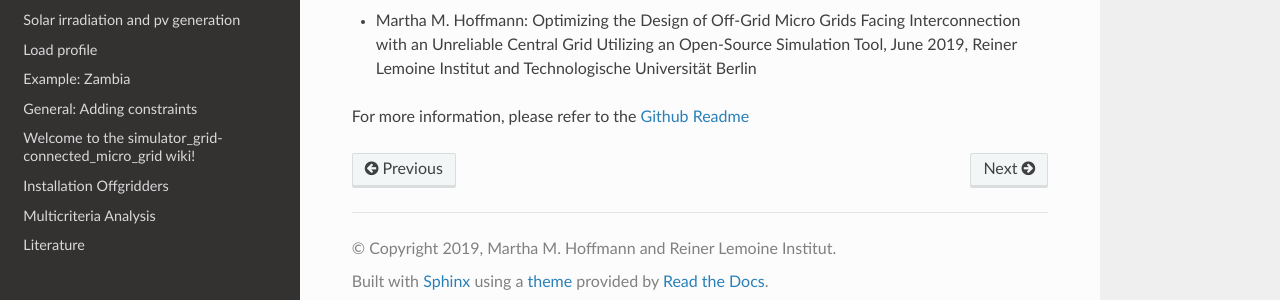
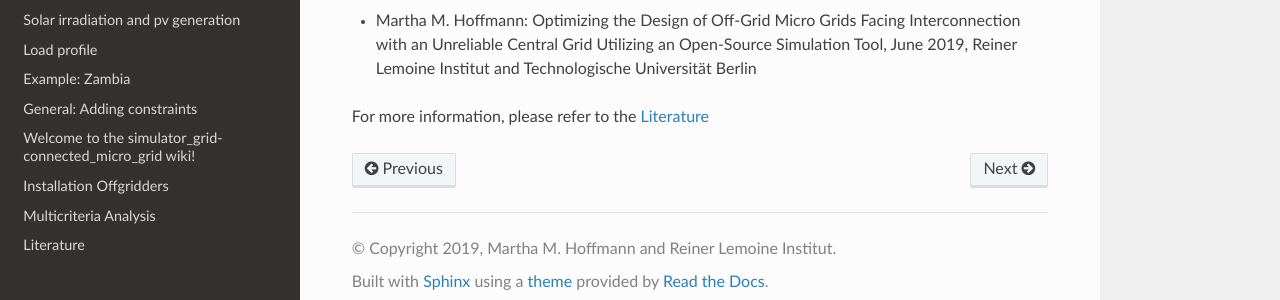
Before and after one commit to rl-institut/offgridders, a Sphinx documentation site: the page built from docs/Home.rst, in a window 1280 px wide and 900 px high, scrolled down 1677 px. Shown: the part 582-882 px from the top of the window. Built offline with Sphinx 7.4.7 and the Read the Docs theme 2.0.0, drawn with Linux system fonts in a browser that asks for light colours.

Commit message:
Add Literature link to Home.rst

```diff
--- a/docs/Home.rst
+++ b/docs/Home.rst
@@ -84,4 +84,4 @@ This description is largely based upon the methodology chapter of Martha Hoffman
 
 * Martha M. Hoffmann: Optimizing the Design of Off-Grid Micro Grids Facing Interconnection with an Unreliable Central Grid Utilizing an Open-Source Simulation Tool, June 2019, Reiner Lemoine Institut and Technologische Universität Berlin
 
-For more information, please refer to the `Github Readme <https://github.com/rl-institut/offgridders/blob/dev/README.md>`_
+For more information, please refer to the `Literature <https://offgridders.readthedocs.io/en/latest/Literature.html>`_
```
